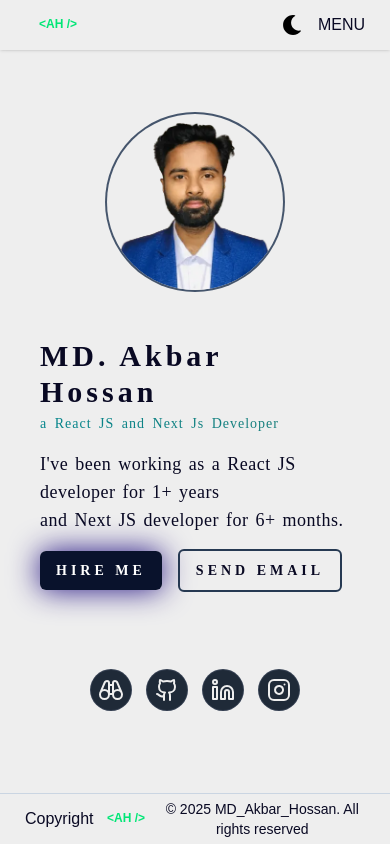
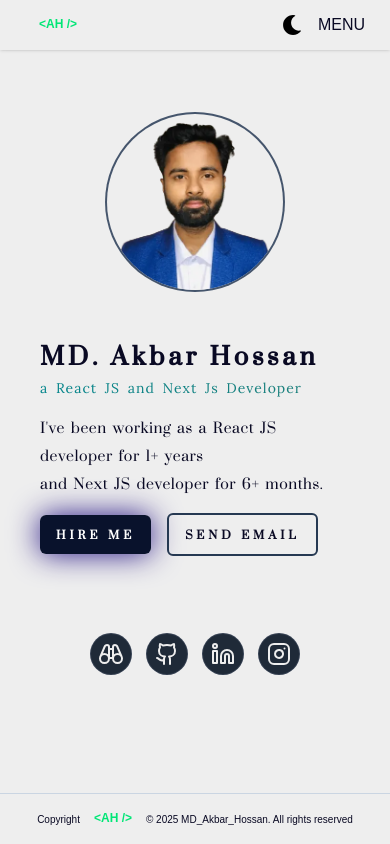
Before and after one commit to MdAkbar05/akbar-hossan-portfolio, a Next.js app: page / in a window 390 px wide. Built offline with nearby package versions, Linux system fonts and the light colour scheme.

Commit message:
done with navbar

```diff
--- a/app/_document.js
+++ b/app/_document.js
@@ -1,27 +1,27 @@
-import { Html, Head, Main, NextScript } from "next/document";
+// import { Html, Head, Main, NextScript } from "next/document";
 
-export default function Document() {
-  return (
-    <Html lang="en">
-      <Head>
-        {/* Preconnect to Google Fonts */}
-        <link rel="preconnect" href="https://fonts.googleapis.com" />
-        <link
-          rel="preconnect"
-          href="https://fonts.gstatic.com"
-          crossOrigin=""
-        />
+// export default function Document() {
+//   return (
+//     <Html lang="en">
+//       <Head>
+//         {/* Preconnect to Google Fonts */}
+//         <link rel="preconnect" href="https://fonts.googleapis.com" />
+//         <link
+//           rel="preconnect"
+//           href="https://fonts.gstatic.com"
+//           crossOrigin=""
+//         />
 
-        {/* Load Fonts */}
-        <link
-          href="https://fonts.googleapis.com/css2?family=Nunito+Sans:ital,opsz,wght@0,6..12,200..1000;1,6..12,200..1000&family=Lora&family=Suranna&display=swap"
-          rel="stylesheet"
-        />
-      </Head>
-      <body>
-        <Main />
-        <NextScript />
-      </body>
-    </Html>
-  );
-}
+//         {/* Load Fonts */}
+//         <link
+//           href="https://fonts.googleapis.com/css2?family=Nunito+Sans:ital,opsz,wght@0,6..12,200..1000;1,6..12,200..1000&family=Lora&family=Suranna&display=swap"
+//           rel="stylesheet"
+//         />
+//       </Head>
+//       <body>
+//         <Main />
+//         <NextScript />
+//       </body>
+//     </Html>
+//   );
+// }
--- a/app/globals.css
+++ b/app/globals.css
@@ -95,9 +95,25 @@
   }
 }
 
+/* suranna-regular - latin */
+@font-face {
+  font-display: swap; /* Check https://developer.mozilla.org/en-US/docs/Web/CSS/@font-face/font-display for other options. */
+  font-family: "Suranna";
+  font-style: normal;
+  font-weight: 400;
+  src: url("./../public/fonts/suranna-v14-latin-regular.woff2") format("woff2"); /*Chrome 36+, Opera 23+, Firefox 39+, Safari 12+, iOS 10+ */
+}
+/* lora-regular - latin */
+@font-face {
+  font-display: swap; /* Check https://developer.mozilla.org/en-US/docs/Web/CSS/@font-face/font-display for other options. */
+  font-family: "Lora";
+  font-style: normal;
+  font-weight: 300;
+  src: url("/../public/fonts/lora-v36-latin-regular.woff2") format("woff2"); /* Chrome 36+, Opera 23+, Firefox 39+, Safari 12+, iOS 10+ */
+}
+
 .nameFont {
   font-family: "Suranna", serif;
-  font-weight: 400;
   letter-spacing: 0.5px;
   word-spacing: 2px;
   font-style: normal;
@@ -107,7 +123,6 @@
   font-family: "Suranna", serif;
   font-weight: 700;
   letter-spacing: 4px;
-
   font-style: normal;
 }
 .normalFont {
@@ -118,6 +133,7 @@
   font-weight: 300;
   font-style: normal;
 }
+
 /* custom button with tailwindcss  */
 
 body {
--- a/components/footer.jsx
+++ b/components/footer.jsx
@@ -15,10 +15,11 @@ const Footer = () => {
         className=" container mx-auto  flex items-center justify-center"
       >
         {/* Copy right text  */}
-        Copyright
-        <AvatarLogo />
-        <p className="sm:text-sm md:text-base text-center font-thin  md:pb-0">
-          © 2025 MD_Akbar_Hossan. All rights reserved{" "}
+
+        <p className="sm:text-[10px] md:text-base text-center font-thin  md:pb-0 flex items-center justify-center">
+          <span>Copyright</span>
+          <AvatarLogo />
+          <span>© 2025 MD_Akbar_Hossan. All rights reserved </span>
         </p>
       </div>
     </footer>
--- a/components/heroSection.jsx
+++ b/components/heroSection.jsx
@@ -33,13 +33,13 @@ export default function HeroSection() {
           <div className="space-x-4 py-2">
             <Link
               href={"/contacts"}
-              className="titleFont hover:bg-green-500 hover:text-white cursor-pointer transition-all duration-300  bg-extra dark:bg-quarterary dark:text-primary py-3 px-4 text-white rounded-md w-fit outershadow sm:text-sm md:text-balance"
+              className="titleFont hover:bg-green-500 hover:text-white cursor-pointer transition-all duration-300  bg-extra dark:bg-quarterary dark:text-primary py-1 px-4 text-white rounded-md w-fit outershadow sm:text-sm md:text-balance"
             >
               HIRE ME
             </Link>
             <Link
               href={"mailto:akbar.hossan.official@gmail.com"}
-              className="titleFont myborder text-primary cursor-pointer transition-all duration-300  hover:bg-extra  dark:text-white dark:bg-primary hover:text-white py-3 px-4  rounded-md w-fit sm:text-sm md:text-balance"
+              className="titleFont myborder text-primary cursor-pointer transition-all duration-300  hover:bg-extra  dark:text-white dark:bg-primary hover:text-white py-1 px-4  rounded-md w-fit sm:text-sm md:text-balance"
             >
               SEND EMAIL
             </Link>
--- a/components/navbar.jsx
+++ b/components/navbar.jsx
@@ -53,7 +53,7 @@ const Navbar = () => {
   return (
     <div className="w-full flex justify-center items-center bg-quarterary dark:bg-primary/95   backdrop-blur-xl sticky top-0 z-50 dark:shadow-secondary shadow-sm">
       <nav className="container mx-auto flex justify-between items-center text-primary dark:text-quarterary ">
-        <AvatarLogo scale={150} />
+        <AvatarLogo key={1} scale={150} />
         {/* for Desktop  */}
         <ul className="sm:hidden md:flex gap-6 px-4 py-2 rounded-md text-lg">
           <Link href="/">
```
Also changed, not shown: public/fonts/lora-v36-latin-regular.woff2 (added), public/fonts/suranna-v14-latin-regular.woff2 (added).
